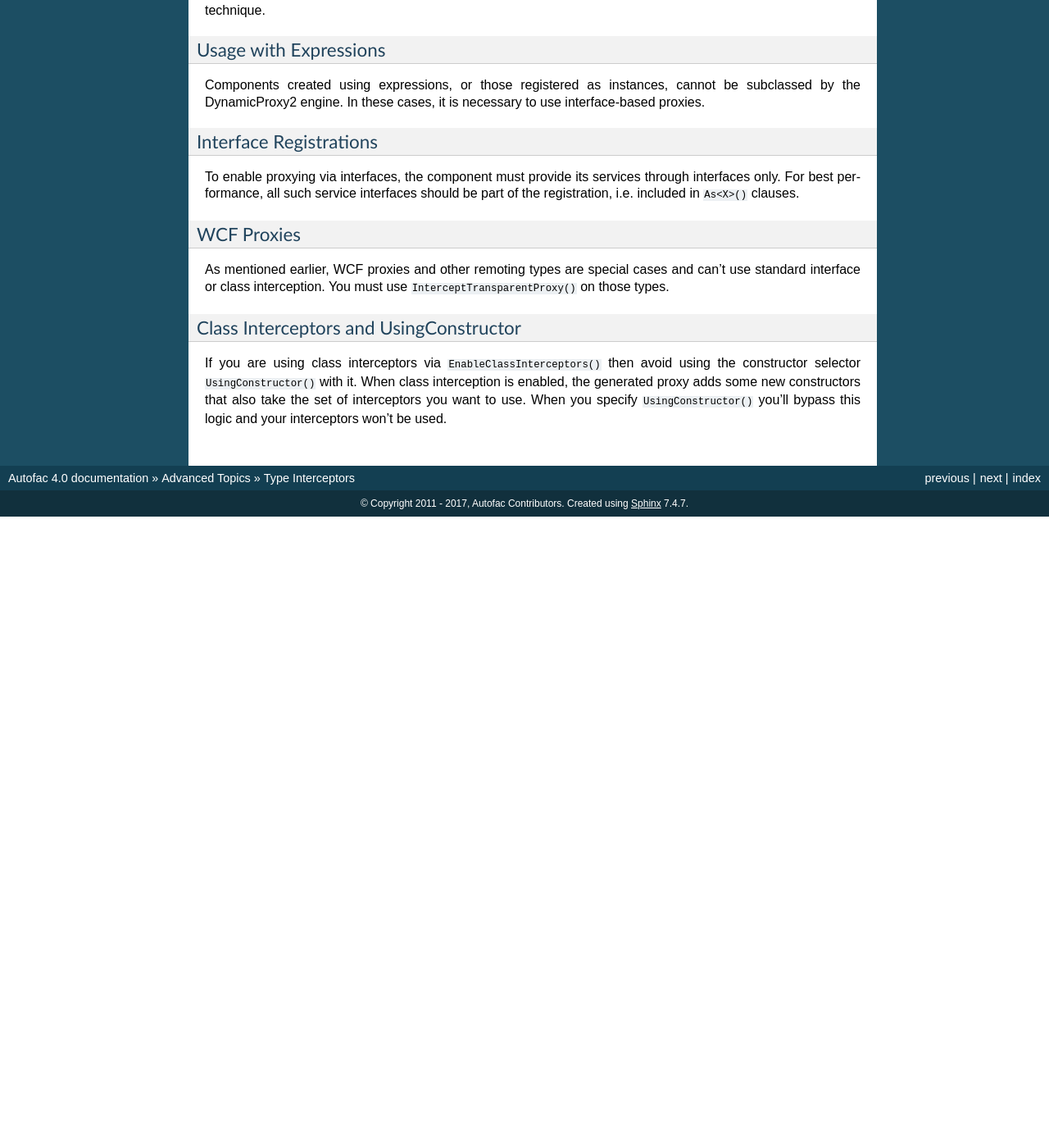
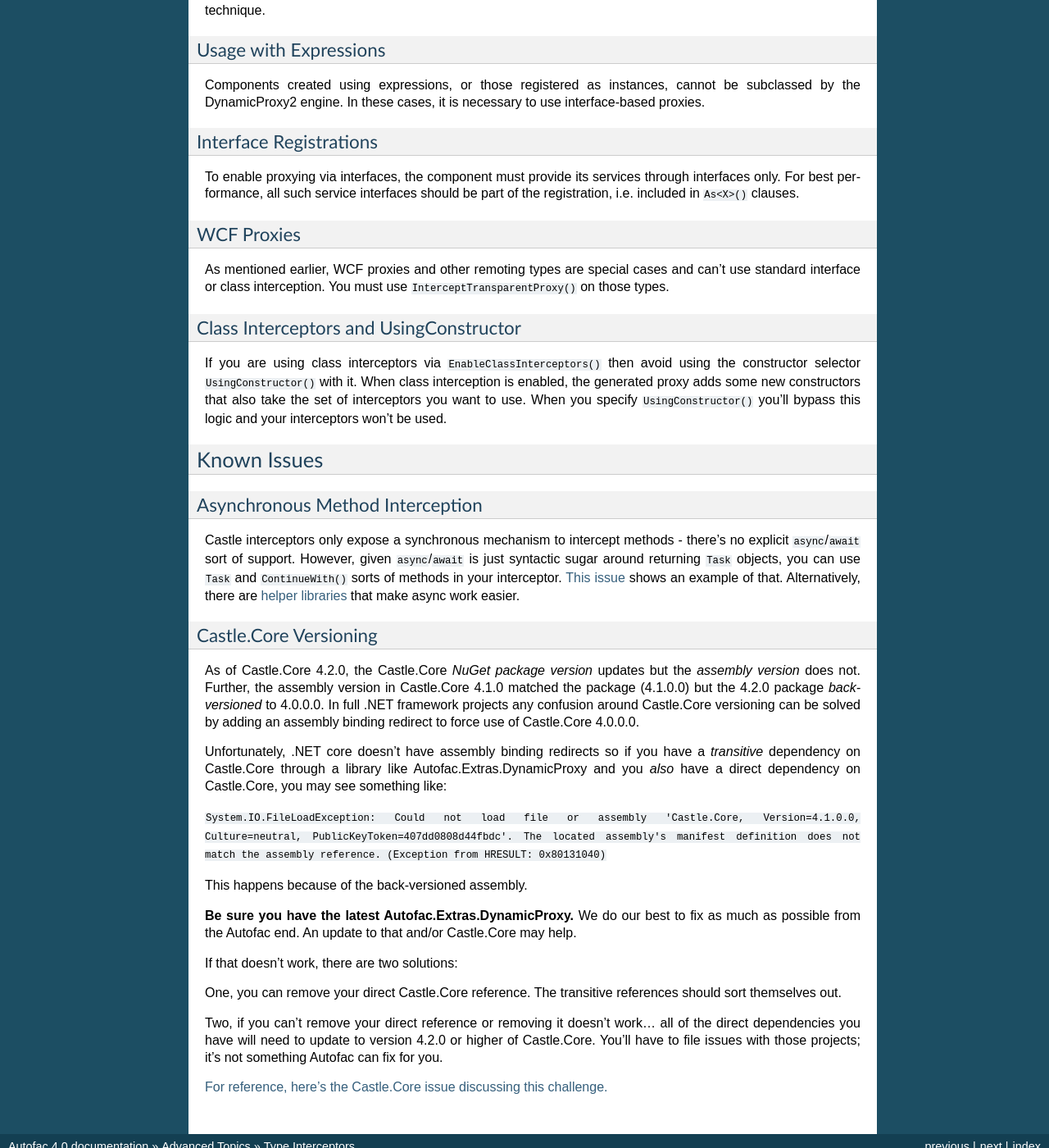
Before and after one commit to autofac/Documentation, a Sphinx documentation site: the page built from docs/advanced/interceptors.rst, in a window 1280 px wide and 1400 px high, scrolled down 3043 px. Shown: the whole window at 82% size. Built offline with Sphinx 7.4.7, drawn with Linux system fonts in a browser that asks for light colours; before the commit the page ends 3673 px from its top, so only the background shows below that; some of the changed text lies outside the part shown.

Commit message:
Castle.Core known issues.

```diff
--- a/docs/advanced/interceptors.rst
+++ b/docs/advanced/interceptors.rst
@@ -2,14 +2,14 @@
 Type Interceptors
 =================
 
-DynamicProxy2, part of the from `the Castle Project core <http://castleproject.org>`_, provides a method interception framework.
+`Castle.Core <https://github.com/castleproject/Core>`_, part of `the Castle Project <http://castleproject.org>`_, provides a method interception framework called "DynamicProxy."
 
 The ``Autofac.Extras.DynamicProxy`` integration package enables method calls on Autofac components to be intercepted by other components. Common use-cases are transaction handling, logging, and declarative security. You can use ``Autofac.Extras.DynamicProxy2`` for Autofac versions up to 4.0.0
 
 Enabling Interception
 =====================
 
-The basic steps to get DynamicProxy2 integration working are:
+The basic steps to get DynamicProxy integration working are:
 
 - :ref:`create_interceptors`
 - :ref:`register_interceptors`
@@ -192,3 +192,32 @@
 ---------------------------------------
 
 If you are using class interceptors via ``EnableClassInterceptors()`` then avoid using the constructor selector ``UsingConstructor()`` with it. When class interception is enabled, the generated proxy adds some new constructors that also take the set of interceptors you want to use. When you specify ``UsingConstructor()`` you'll bypass this logic and your interceptors won't be used.
+
+Known Issues
+============
+
+Asynchronous Method Interception
+--------------------------------
+
+Castle interceptors only expose a synchronous mechanism to intercept methods - there's no explicit ``async``/``await`` sort of support. However, given ``async``/``await`` is just syntactic sugar around returning ``Task`` objects, you can use ``Task`` and ``ContinueWith()`` sorts of methods in your interceptor. `This issue <https://github.com/castleproject/Core/issues/107>`_ shows an example of that. Alternatively, there are `helper libraries <https://github.com/JSkimming/Castle.Core.AsyncInterceptor>`_ that make async work easier.
+
+Castle.Core Versioning
+----------------------
+
+As of Castle.Core 4.2.0, the Castle.Core *NuGet package version* updates but the *assembly version* does not. Further, the assembly version in Castle.Core 4.1.0 matched the package (4.1.0.0) but the 4.2.0 package *back-versioned* to 4.0.0.0. In full .NET framework projects any confusion around Castle.Core versioning can be solved by adding an assembly binding redirect to force use of Castle.Core 4.0.0.0.
+
+Unfortunately, .NET core doesn't have assembly binding redirects so if you have a *transitive* dependency on Castle.Core through a library like Autofac.Extras.DynamicProxy and you *also* have a direct dependency on Castle.Core, you may see something like:
+
+``System.IO.FileLoadException: Could not load file or assembly 'Castle.Core, Version=4.1.0.0, Culture=neutral, PublicKeyToken=407dd0808d44fbdc'. The located assembly's manifest definition does not match the assembly reference. (Exception from HRESULT: 0x80131040)``
+
+This happens because of the back-versioned assembly.
+
+**Be sure you have the latest Autofac.Extras.DynamicProxy.** We do our best to fix as much as possible from the Autofac end. An update to that and/or Castle.Core may help.
+
+If that doesn't work, there are two solutions:
+
+One, you can remove your direct Castle.Core reference. The transitive references should sort themselves out.
+
+Two, if you can't remove your direct reference or removing it doesn't work... all of the direct dependencies you have will need to update to version 4.2.0 or higher of Castle.Core. You'll have to file issues with those projects; it's not something Autofac can fix for you.
+
+`For reference, here's the Castle.Core issue discussing this challenge. <https://github.com/castleproject/Core/issues/288>`_
```
